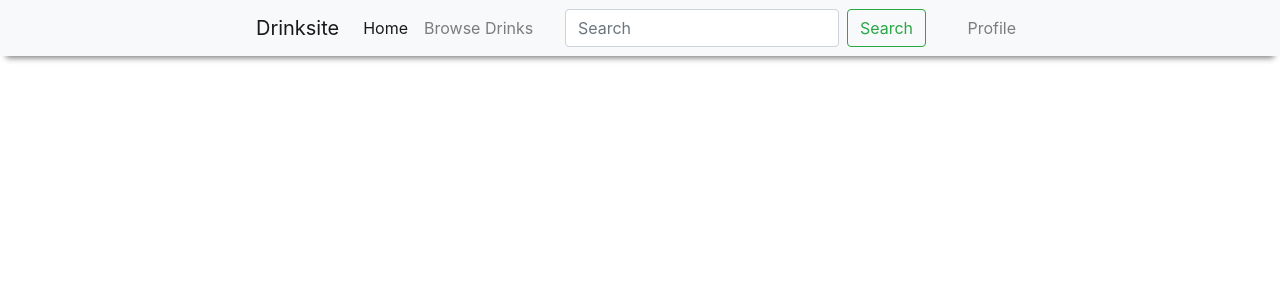
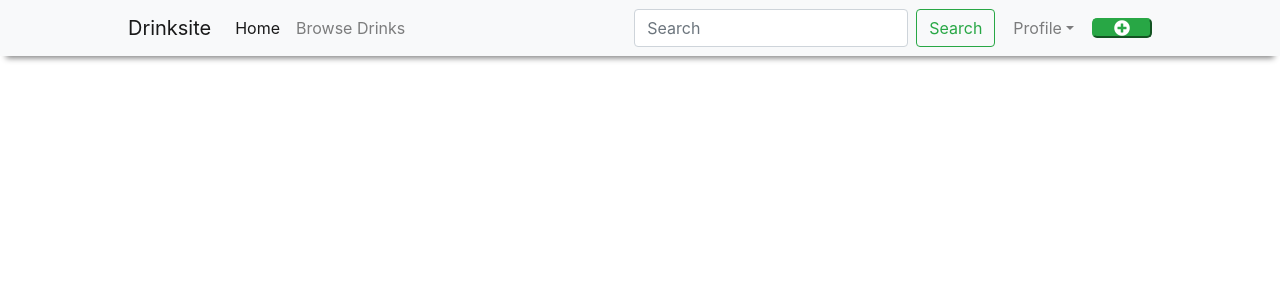
Before and after one commit to ds411/DrinkReviewWebsite, a PHP site: page /template.php in a window 1280 px wide. Shown: the top 300 px of the page. Run offline with PHP 8.4, Linux system fonts and the light colour scheme; data that the repository does not hold is empty; some libraries are stand-ins or nearby versions.

Commit message:
New post / profile dropdown

```diff
--- a/index.php
+++ b/index.php
@@ -1,5 +1,4 @@
 <?php
-include(merrimack/debug.php);
 ini_set('display_errors', 'on');
 if(!isset($_SESSION)) session_start();
 
--- a/styles.css
+++ b/styles.css
@@ -1,9 +1,15 @@
 .navbar {
-	padding-left: 20%;
-	padding-right: 20%;
+	padding-left: 10%;
+	padding-right: 10%;
 	-webkit-box-shadow: 0 8px 6px -6px gray;
 	   -moz-box-shadow: 0 8px 6px -6px gray;
 	        box-shadow: 0 8px 6px -6px gray;
+}
+.new-post-btn {
+	border-radius: 5px;
+	height: 4%;
+	margin: auto;
+	padding: 0 20px;
 }
 .login-page {
 	padding-top: 10%;
--- a/template.php
+++ b/template.php
@@ -4,14 +4,13 @@
 	<title><?php echo $title ?></title>
 	<link rel="stylesheet" href="https://stackpath.bootstrapcdn.com/bootstrap/4.1.3/css/bootstrap.min.css" integrity="sha384-MCw98/SFnGE8fJT3GXwEOngsV7Zt27NXFoaoApmYm81iuXoPkFOJwJ8ERdknLPMO" crossorigin="anonymous">
 	<link rel="stylesheet" href="styles.css">
+	<link rel="stylesheet" href="https://use.fontawesome.com/releases/v5.5.0/css/all.css" integrity="sha384-B4dIYHKNBt8Bc12p+WXckhzcICo0wtJAoU8YZTY5qE0Id1GSseTk6S+L3BlXeVIU" crossorigin="anonymous">
     <script src="https://code.jquery.com/jquery-3.3.1.min.js" integrity="sha256-FgpCb/KJQlLNfOu91ta32o/NMZxltwRo8QtmkMRdAu8=" crossorigin="anonymous"></script>
 	<script src="https://cdnjs.cloudflare.com/ajax/libs/popper.js/1.14.3/umd/popper.min.js" integrity="sha384-ZMP7rVo3mIykV+2+9J3UJ46jBk0WLaUAdn689aCwoqbBJiSnjAK/l8WvCWPIPm49" crossorigin="anonymous"></script>
 	<script src="https://stackpath.bootstrapcdn.com/bootstrap/4.1.3/js/bootstrap.min.js" integrity="sha384-ChfqqxuZUCnJSK3+MXmPNIyE6ZbWh2IMqE241rYiqJxyMiZ6OW/JmZQ5stwEULTy" crossorigin="anonymous"></script>
 </head>
 <body>
-	<?php
-		if($page != "loginForm") {
-			echo "<!-- Boostrap -->
+	<!-- Bootstrap -->
 	<nav class='navbar navbar-expand-lg navbar-light bg-light'>
 	  <a class='navbar-brand' href='#'>Drinksite</a>
 		<button class='navbar-toggler' type='button' data-toggle='collapse' data-target='#navbarTogglerDemo02' aria-controls='navbarTogglerDemo02' aria-expanded='false' aria-label='Toggle navigation'>
@@ -30,15 +29,49 @@
 				  <input class='form-control mr-sm-2' type='search' placeholder='Search'>
 				  <button class='btn btn-outline-success my-2 my-sm-0' type='submit'>Search</button>
 				</form>
-				    <ul class='navbar-nav mt-2 mt-lg-0' style='padding-left: 5%;'>
-				      <li class='nav-item'>
-				        <a class='nav-link' href='#''>Profile</a>
+			<!-- Only show if logged in -->
+			<ul class='navbar-nav mt-2 mt-lg-0' style='margin-left: 10px;'>
+				<li class='nav-item dropdown'>
+				  <a class='nav-link dropdown-toggle' data-toggle='dropdown' href='#' role='button'>Profile</a>
+				  <div class='dropdown-menu'>
+				  	<a class='dropdown-item' href='#'>Visit Profile</a>
+				  	<div class="dropdown-divider"></div>
+				  	<a class='dropdown-item' href='#'>Logout</a>
+				  </div>
 				</li>
+				<!-- Button trigger modal -->
+				<button type="button" class="btn-success new-post-btn" data-toggle="modal" data-target="#exampleModal" style='margin-left: 10px;'>
+				  <i class="fas fa-plus-circle"></i>
+				</button>
+
+
+				<!-- Modal -->
+				<div class="modal fade" id="exampleModal" tabindex="-1" role="dialog" aria-labelledby="exampleModalLabel" aria-hidden="true">
+				  <div class="modal-dialog modal-lg" role="document">
+				    <div class="modal-content">
+				      <div class="modal-header">
+				        <h5 class="modal-title" id="exampleModalLabel">Make a New Post</h5>
+				        <button type="button" class="close" data-dismiss="modal" aria-label="Close">
+				          <span aria-hidden="true">&times;</span>
+				        </button>
+				      </div>
+				      <div class="modal-body">
+				      	<form action='#' method='POST' id='postForm'>
+				        	<textarea maxlength='200' id='postArea' style='width:100%;height:150px;resize: none;'></textarea>
+				        </form>
+				      </div>
+				      <div class="modal-footer">
+				        <button type="button" class="btn btn-danger" data-dismiss="modal" id='discardBtn'>Discard</button>
+				        <button type="button" class="btn btn-success" data-dismiss="modal" id='postBtn'>Post</button>
+				      </div>
+				    </div>
+				  </div>
+				</div>
 			</ul>
+			<!-- -->
 		</div>
-				</nav>";
-		}
-	?>
+	</nav>
+
 	<div class='container'>
 		<?php echo $content ?>
 	</div>
```
Also changed, not shown: socialmedia.db. Lines whose indentation alone changed are shown as unchanged.
